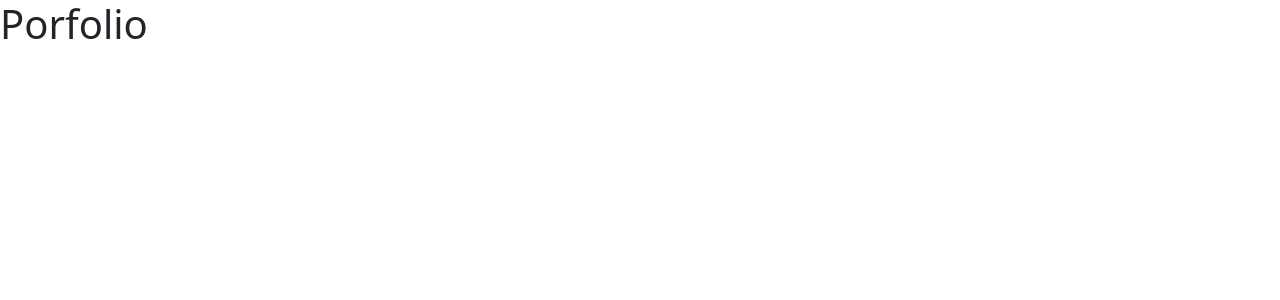
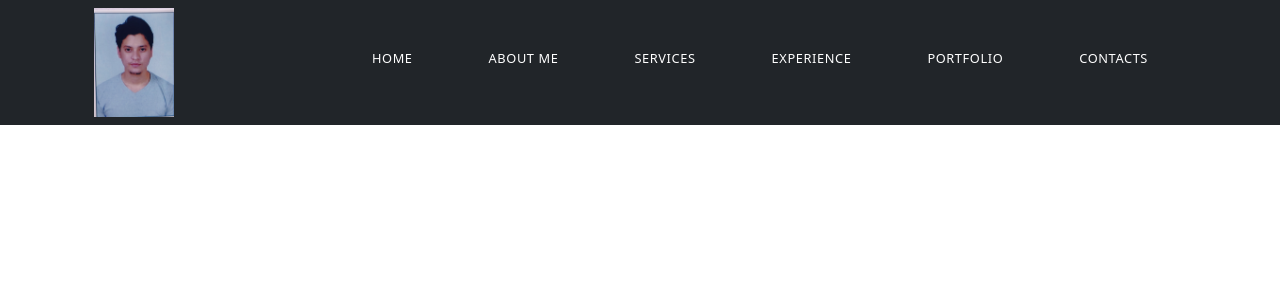
Before and after one commit to Kishorbha/project-portfolio, a React (Create React App) app: page / in a window 1280 px wide. Shown: the top 300 px of the page. Built offline with nearby package versions, Linux system fonts and the light colour scheme.

Commit message:
navbar complete

```diff
--- a/package.json
+++ b/package.json
@@ -3,6 +3,9 @@
   "version": "0.1.0",
   "private": true,
   "dependencies": {
+    "@fortawesome/fontawesome-svg-core": "^1.2.35",
+    "@fortawesome/free-solid-svg-icons": "^5.15.3",
+    "@fortawesome/react-fontawesome": "^0.1.14",
     "@testing-library/jest-dom": "^5.14.1",
     "@testing-library/react": "^11.2.7",
     "@testing-library/user-event": "^12.8.3",
--- a/public/index.html
+++ b/public/index.html
@@ -10,34 +10,15 @@
       content="Web site created using create-react-app"
     />
     <link rel="apple-touch-icon" href="%PUBLIC_URL%/logo192.png" />
-    <!--
-      manifest.json provides metadata used when your web app is installed on a
-      user's mobile device or desktop. See https://developers.google.com/web/fundamentals/web-app-manifest/
-    -->
+
     <link rel="manifest" href="%PUBLIC_URL%/manifest.json" />
-    <!--
-      Notice the use of %PUBLIC_URL% in the tags above.
-      It will be replaced with the URL of the `public` folder during the build.
-      Only files inside the `public` folder can be referenced from the HTML.
 
-      Unlike "/favicon.ico" or "favicon.ico", "%PUBLIC_URL%/favicon.ico" will
-      work correctly both with client-side routing and a non-root public URL.
-      Learn how to configure a non-root public URL by running `npm run build`.
-    -->
-    <title>React App</title>
+    <title>PortFolio | KISHOR</title>
   </head>
   <body>
     <noscript>You need to enable JavaScript to run this app.</noscript>
     <div id="root"></div>
-    <!--
-      This HTML file is a template.
-      If you open it directly in the browser, you will see an empty page.
 
-      You can add webfonts, meta tags, or analytics to this file.
-      The build step will place the bundled scripts into the <body> tag.
-
-      To begin the development, run `npm start` or `yarn start`.
-      To create a production bundle, use `npm run build` or `yarn build`.
-    -->
   </body>
+  <script src="https://cdn.jsdelivr.net/npm/bootstrap@5.0.2/dist/js/bootstrap.bundle.min.js" integrity="sha384-MrcW6ZMFYlzcLA8Nl+NtUVF0sA7MsXsP1UyJoMp4YLEuNSfAP+JcXn/tWtIaxVXM" crossorigin="anonymous"></script>
 </html>
--- a/src/App.css
+++ b/src/App.css
@@ -1,3 +1,5 @@
+@import url("https://fonts.googleapis.com/css2?family=Roboto+Condensed:wght@700&display=swap");
+
 .App {
   text-align: center;
 }
@@ -20,7 +22,7 @@
   flex-direction: column;
   align-items: center;
   justify-content: center;
-  font-size: calc(10px + 2vmin);
+  font-size: calc(5opx + 2vmin);
   color: white;
 }
 
@@ -36,3 +38,58 @@
     transform: rotate(360deg);
   }
 }
+
+.logo {
+  width: 5rem;
+}
+
+.bar {
+  float: right;
+}
+
+nav a.nav-link {
+  font-size: 0.8rem;
+
+  letter-spacing: 0.0375rem;
+  cursor: pointer;
+}
+
+nav ul li {
+  text-transform: uppercase;
+  margin-right: 1.875rem;
+  margin-left: 1.875rem;
+  margin-top: 1.875rem;
+  margin-bottom: 1.875rem;
+}
+
+body{
+  font-family: 'Roboto Condensed', sans-serif;
+}
+
+.navbar-nav > li > a {
+  color: var(--primary-white) !important;
+  border-top: 0.1875rem;
+  border-top: 0.1875rem solid var(--primary-dark);
+}
+
+:root{
+  --primary-dark:rgb(255,255,255,0);
+  --primary-white: #fff;
+  --primary-orange: #f9ab00;
+}
+
+.navbar-nav > li >a:hover{
+  border-top: 0.1875rem solid var(--primary-orange);
+}
+
+.navbar-brand{
+  width: 17.25rem;
+  height: 6rem !important;
+  padding: 0 !important;
+
+}
+
+.navbar-nav > li > li> a.active, .navbar-nav > li > a.active:focus {
+  border-top: 0.1875rem solid var(--primary-orange);
+
+}
--- a/src/App.js
+++ b/src/App.js
@@ -1,9 +1,10 @@
 
 import './App.css';
 import "bootstrap/dist/css/bootstrap.min.css";
+import { Navbar } from './component/Navbar';
 function App() {
   return (
-    <h1>Porfolio</h1>
+    <Navbar/>
   )
 
 }
--- /dev/null
+++ b/src/component/Navbar.js
@@ -0,0 +1,44 @@
+import React from 'react'
+import logo from "../logo.png";
+import { FontAwesomeIcon } from "@fortawesome/react-fontawesome";
+import {faBars} from "@fortawesome/free-solid-svg-icons";
+
+
+export const Navbar = () => {
+    return (
+        <div>
+            <nav className="navbar navbar-expand-lg navbar-light bg-dark">
+                <div className="container">
+  <div className="container-fluid">
+    <a className="navbar-brand" href="#"><img className="logo"src={logo}/></a>
+    <button className="navbar-toggler" type="button" data-bs-toggle="collapse" data-bs-target="#navbarSupportedContent" aria-controls="navbarSupportedContent" aria-expanded="false" aria-label="Toggle navigation">
+      <FontAwesomeIcon icon={faBars} style={{color:"#fff"}}/>
+    </button>
+    <div className="bar" id="navbarSupportedContent">
+      <ul className="navbar-nav ml-auto">
+        <li className="nav-item">
+          <a className="nav-link active" aria-current="page" href="#">Home</a>
+        </li>
+        <li className="nav-item">
+          <a className="nav-link" href="#">About me</a>
+        </li>
+        <li className="nav-item">
+          <a className="nav-link" href="#">Services</a>
+        </li>
+        <li className="nav-item">
+          <a className="nav-link" href="#">Experience</a>
+        </li>
+        <li className="nav-item">
+          <a className="nav-link" href="#">Portfolio</a>
+        </li>
+        <li className="nav-item">
+          <a className="nav-link" href="#">Contacts</a>
+        </li>
+  </ul>
+  </div>
+</div>
+</div>
+</nav>
+        </div>
+    )
+}
```
Also changed, not shown: src/logo.png (added), 1 other file (tests, documents, lock files or other folders).
